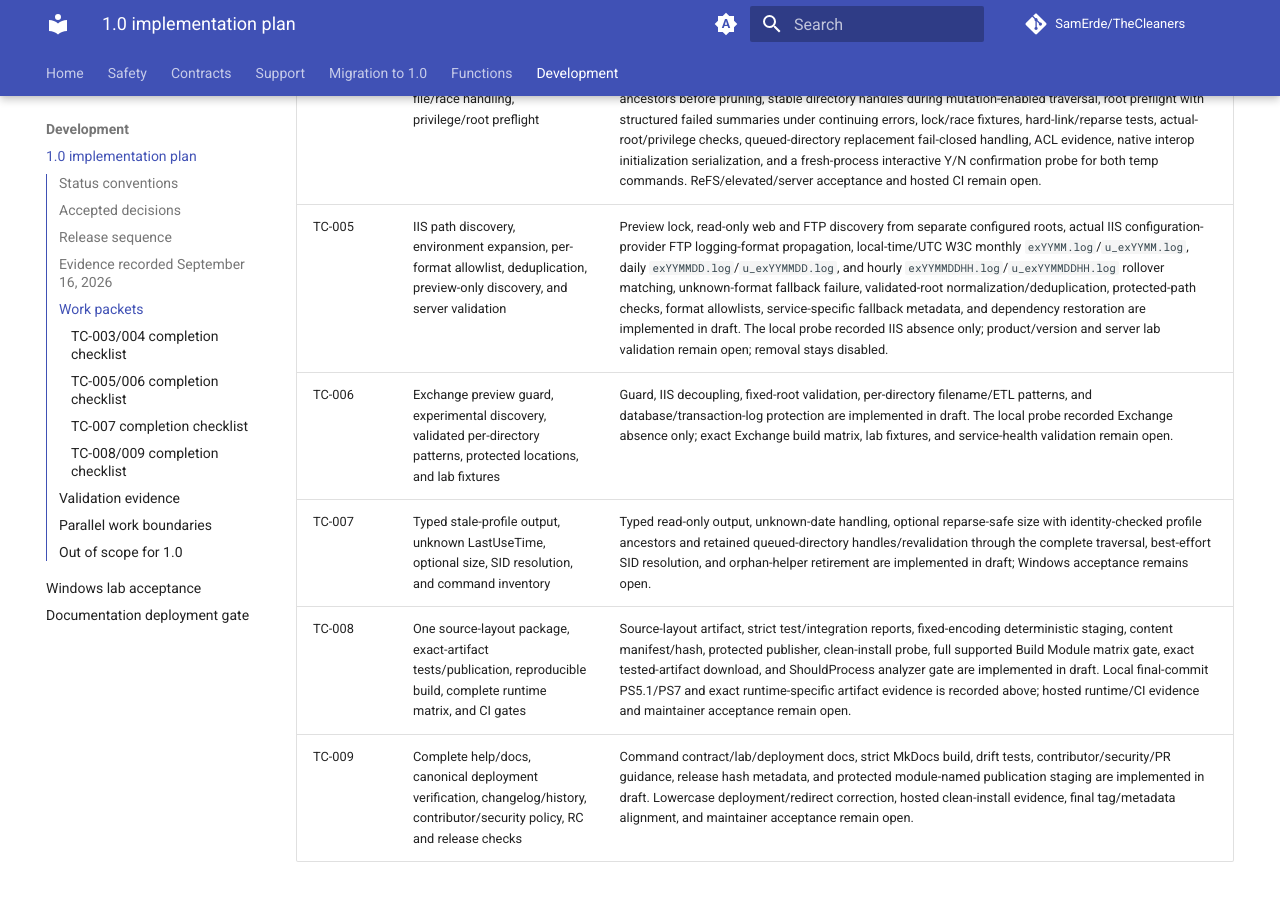
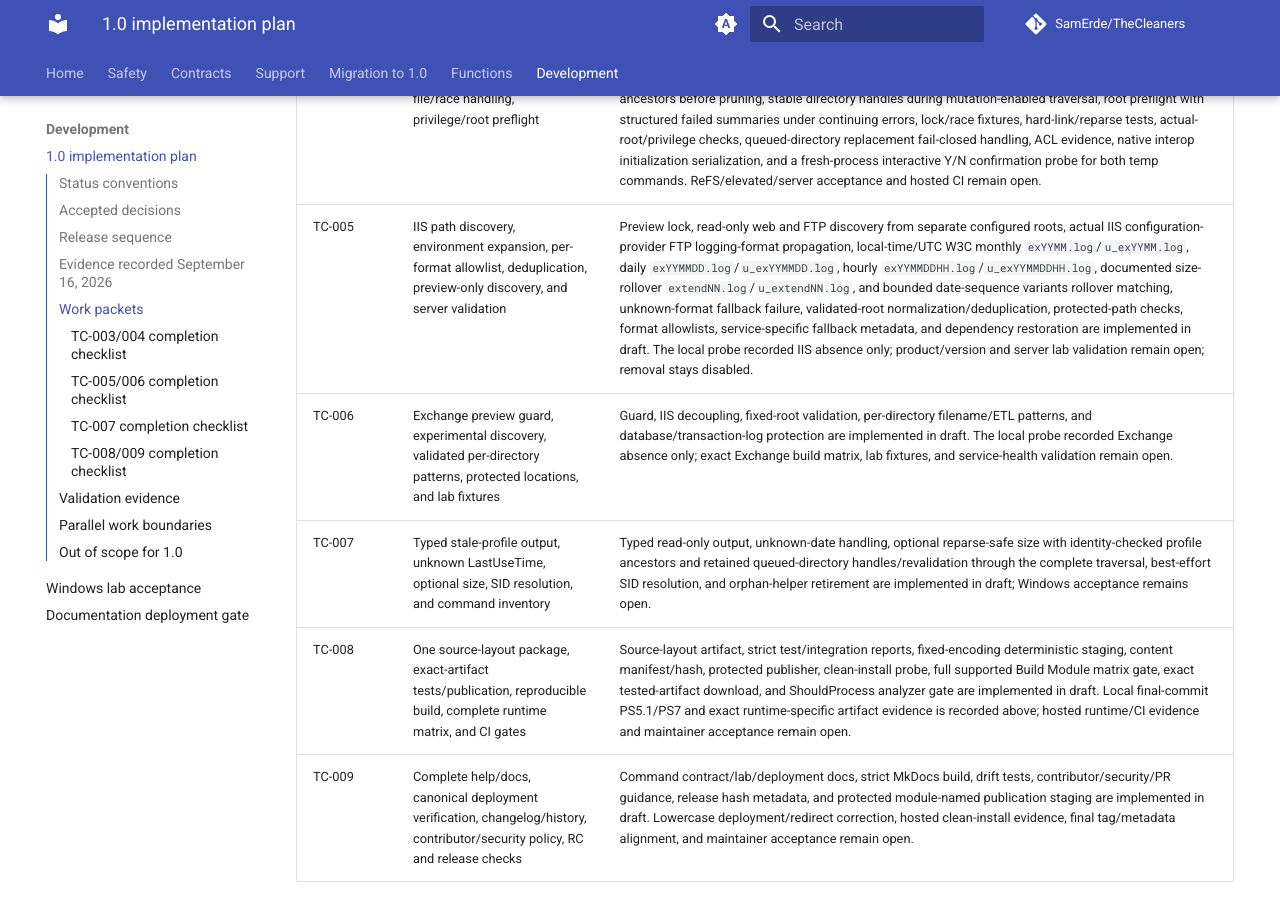
Before and after one commit to SamErde/TheCleaners, an MkDocs documentation site: the page built from docs/release-plan-1.0.md, in a window 1280 px wide and 900 px high, scrolled down 3464 px. Built offline with MkDocs 1.6.1 and Material for MkDocs 9.7.7, drawn with Linux system fonts in a browser that asks for light colours; comment, search, counter and statistics services are not loaded; some of the changed text lies outside the part shown.

Commit message:
fix: cover IIS size rollover names

```diff
--- a/docs/release-plan-1.0.md
+++ b/docs/release-plan-1.0.md
@@ -51,7 +51,7 @@
 | TC-002 | Naming, compatibility aliases, deterministic loader, quiet import, removal of initialization scaffolding | Implemented in draft in PR #31; source and packaged import tests added. |
 | TC-003 | Public mutation ownership, shared result/error contracts, UTC semantics, path safety, removal of generic deletion wrapper | Draft implementation includes shared result/error contracts, owning-command mutation, native temp deletion, and wrapper/helper retirement. Local PS7/PS5.1 fixture evidence is recorded above; hosted cross-edition and adversarial acceptance remain open. |
 | TC-004 | Temp cleaners, opt-in directory pruning, WhatIf/Confirm, locked-file/race handling, privilege/root preflight | Draft implementation includes same-handle identity checks, validated root identity carried into planning, only candidate-ancestor and planned-directory handles retained through mutation, vanished/skipped/failed candidates and observed recent/reparse entries disqualifying their parent and ancestors before pruning, stable directory handles during mutation-enabled traversal, root preflight with structured failed summaries under continuing errors, lock/race fixtures, hard-link/reparse tests, actual-root/privilege checks, queued-directory replacement fail-closed handling, ACL evidence, native interop initialization serialization, and a fresh-process interactive Y/N confirmation probe for both temp commands. ReFS/elevated/server acceptance and hosted CI remain open. |
-| TC-005 | IIS path discovery, environment expansion, per-format allowlist, deduplication, preview-only discovery, and server validation | Preview lock, read-only web and FTP discovery from separate configured roots, actual IIS configuration-provider FTP logging-format propagation, local-time/UTC W3C monthly `exYYMM.log`/`u_exYYMM.log`, daily `exYYMMDD.log`/`u_exYYMMDD.log`, and hourly `exYYMMDDHH.log`/`u_exYYMMDDHH.log` rollover matching, unknown-format fallback failure, validated-root normalization/deduplication, protected-path checks, format allowlists, service-specific fallback metadata, and dependency restoration are implemented in draft. The local probe recorded IIS absence only; product/version and server lab validation remain open; removal stays disabled. |
+| TC-005 | IIS path discovery, environment expansion, per-format allowlist, deduplication, preview-only discovery, and server validation | Preview lock, read-only web and FTP discovery from separate configured roots, actual IIS configuration-provider FTP logging-format propagation, local-time/UTC W3C monthly `exYYMM.log`/`u_exYYMM.log`, daily `exYYMMDD.log`/`u_exYYMMDD.log`, hourly `exYYMMDDHH.log`/`u_exYYMMDDHH.log`, documented size-rollover `extendNN.log`/`u_extendNN.log`, and bounded date-sequence variants rollover matching, unknown-format fallback failure, validated-root normalization/deduplication, protected-path checks, format allowlists, service-specific fallback metadata, and dependency restoration are implemented in draft. The local probe recorded IIS absence only; product/version and server lab validation remain open; removal stays disabled. |
 | TC-006 | Exchange preview guard, experimental discovery, validated per-directory patterns, protected locations, and lab fixtures | Guard, IIS decoupling, fixed-root validation, per-directory filename/ETL patterns, and database/transaction-log protection are implemented in draft. The local probe recorded Exchange absence only; exact Exchange build matrix, lab fixtures, and service-health validation remain open. |
 | TC-007 | Typed stale-profile output, unknown LastUseTime, optional size, SID resolution, and command inventory | Typed read-only output, unknown-date handling, optional reparse-safe size with identity-checked profile ancestors and retained queued-directory handles/revalidation through the complete traversal, best-effort SID resolution, and orphan-helper retirement are implemented in draft; Windows acceptance remains open. |
 | TC-008 | One source-layout package, exact-artifact tests/publication, reproducible build, complete runtime matrix, and CI gates | Source-layout artifact, strict test/integration reports, fixed-encoding deterministic staging, content manifest/hash, protected publisher, clean-install probe, full supported Build Module matrix gate, exact tested-artifact download, and ShouldProcess analyzer gate are implemented in draft. Local final-commit PS5.1/PS7 and exact runtime-specific artifact evidence is recorded above; hosted runtime/CI evidence and maintainer acceptance remain open. |
@@ -117,7 +117,7 @@
 | Optional registry absence versus access failure | `src/Tests/Unit/PreviewCommandSafety.Tests.ps1`: IIS fixture uses an absent-value exception; `reports registry access failure instead of silently omitting a configured root` checks the error stream and `-ErrorAction Stop`. |
 | IIS dependency registrations restored on success/failure, existing module preserved | `src/Tests/Unit/IISDiscoverySafety.Tests.ps1`: four fresh-process fixture-module scenarios; also checks caller confirmation preferences and leaked commands. This does not claim to unload Windows assemblies. |
 | Equivalent site/default/registry roots previewed once | `src/Tests/Unit/IISDiscoverySafety.Tests.ps1`: site variants, registry dot/trailing/alternate-separator cases, and a distinct-custom-root control. |
-| IIS FTP logging is discovered separately from web logging | `src/Tests/Unit/IISDiscoverySafety.Tests.ps1`: fresh-process FTP scenario and in-process `FTPSVC7` fixture verify the separate `ftpServer.logFile` root; the fresh-process scenario uses configured `IIS` format and an `inetsv01.log` candidate to verify format propagation. `src/Tests/Unit/PreviewAllowlist.Tests.ps1` covers `FTPSVC` and legacy `MSFTPSVC` service labels and accepts the documented W3C monthly, daily, and hourly rollover families while rejecting the invented `u_ft` family. |
+| IIS FTP logging is discovered separately from web logging | `src/Tests/Unit/IISDiscoverySafety.Tests.ps1`: fresh-process FTP scenario and in-process `FTPSVC7` fixture verify the separate `ftpServer.logFile` root; the fresh-process scenario uses configured `IIS` format and an `inetsv01.log` candidate to verify format propagation. `src/Tests/Unit/PreviewAllowlist.Tests.ps1` covers `FTPSVC` and legacy `MSFTPSVC` service labels and accepts the documented W3C monthly, daily, hourly, and size-rollover families plus bounded date sequences while rejecting the invented `u_ft` family. |
 | Profile ancestors remain stable through queued size traversal | `src/Tests/Unit/ProfileOutput.Tests.ps1`: `holds profile ancestors while traversing queued directories` attempts a queued-parent rename while a nested child is enumerated; every queued directory retains a stable/identity handle, and complete held ancestry is revalidated before and after path-based enumeration and before final sizing. |
 | Skipped temp children remain protected during ancestor pruning | `src/Tests/Unit/CleanupBehavior.Tests.ps1`: `does not prune ancestors after a child becomes non-empty`, parameterized for both temp commands, adds a recent child file after discovery, verifies the child handle blocks a concurrent rename, and keeps the directly touched ancestor. |
 | A concurrently disappeared planned candidate disqualifies pruning | `src/Tests/Unit/CleanupBehavior.Tests.ps1`: `does not prune a directory when another process removes a planned candidate`, parameterized for both temp commands, removes one planned sibling outside the cleaner after discovery, verifies the remaining candidate is removed, and keeps the now-empty parent and ancestors because not every planned child was removed by this invocation. |
```
Also changed, not shown: 2 other files.
